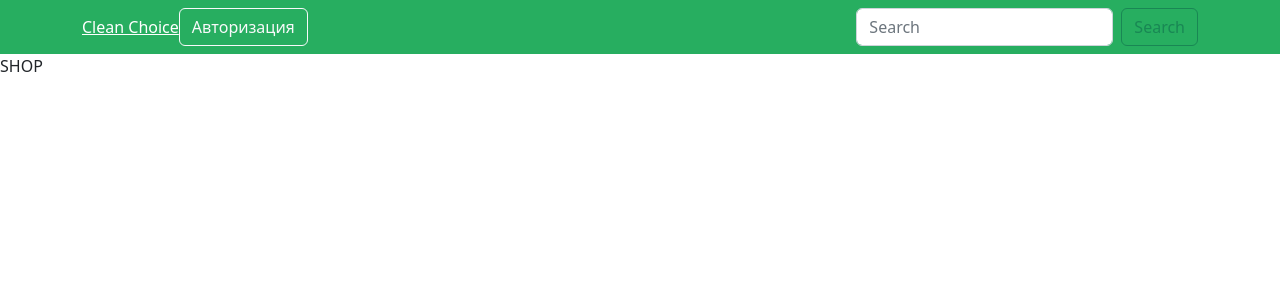
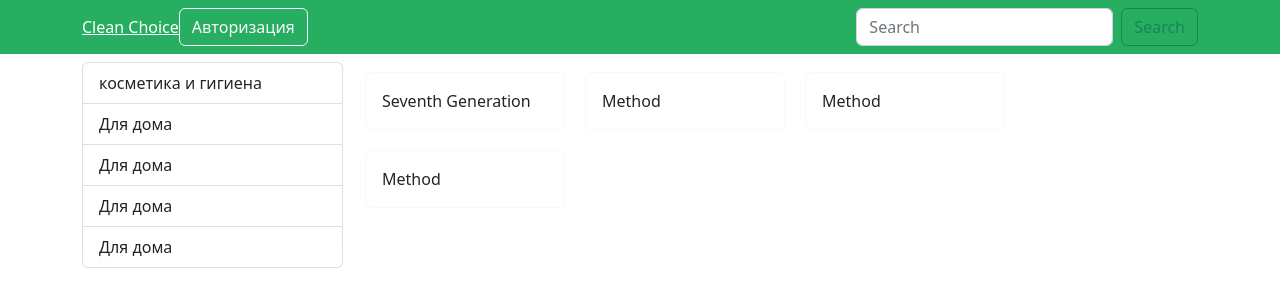
Before and after one commit to j1ter/PROProject, a React (Create React App) app in the folder client/: page / in a window 1280 px wide. Shown: the top 306 px of the page. Built offline with nearby package versions, Linux system fonts and the light colour scheme.

Commit message:
typeBar and brandBar
v1

```diff
--- /dev/null
+++ b/client/src/components/BrandBar.js
@@ -0,0 +1,29 @@
+import { observer } from "mobx-react-lite";
+import React, { useContext } from "react";
+import { Context } from "..";
+import { Card, Row } from "react-bootstrap";
+
+const BrandBar = observer(() => {
+    const {product} = useContext(Context)
+
+
+    return (
+        <Row  className="d-flex">
+            {product.brands.map(brand =>
+                <Card
+                style={{ cursor: "pointer", width: "200px", margin: "10px" }}
+                key={brand.id}
+                className="p-3"
+                onClick={() => product.setSelectedBrand(brand)}
+                border={brand.id === product.selectedBrand.id ? 'danger' : 'light'}
+
+                >
+                    {brand.name}
+                </Card>
+                )}
+
+        </Row>
+    );
+});
+
+export default BrandBar;
--- a/client/src/components/TypeBar.js
+++ b/client/src/components/TypeBar.js
@@ -0,0 +1,31 @@
+import { observer } from "mobx-react-lite";
+import React, { useContext } from "react";
+import { Context } from "..";
+import ListGroup from 'react-bootstrap/ListGroup';
+
+
+const TypeBar = observer(() => {
+    const {product} = useContext(Context)
+
+    return (
+        <ListGroup>
+            {product.types.map(type =>
+                <ListGroup.Item
+                style={{cursor: 'pointer',
+                backgroundColor: type.id === product.selectedType.id ? '#27AE60' : '',
+                color: type.id === product.selectedType.id ? 'white' : '',
+            }}
+                activ={type.id === product.selectedType.id}
+                onClick={() => product.setSelectedType(type)}
+                key={type.id}
+
+                >
+                    {type.name}
+                </ListGroup.Item>
+
+                )}
+        </ListGroup>
+    );
+});
+
+export default TypeBar;
--- a/client/src/pages/Auth.js
+++ b/client/src/pages/Auth.js
@@ -1,4 +1,3 @@
-import React from "react";
 import {NavLink, useLocation} from 'react-router-dom'
 import {Button, Card, Container, Form, Row} from 'react-bootstrap'
 import { LOGIN_ROUTE, REGISTRATION_ROUTE } from "../utils/consts";
--- a/client/src/pages/Shop.js
+++ b/client/src/pages/Shop.js
@@ -1,10 +1,23 @@
 import React from "react";
+import { Col, Container, Row } from "react-bootstrap";
+import TypeBar from "../components/TypeBar";
+import BrandBar from "../components/BrandBar";
 
 const Shop = () => {
     return (
-        <div>
-            SHOP
-        </div>
+        <Container>
+            <Row className="mt-2">
+                <Col md={3}>
+                    <TypeBar />
+
+                </Col>
+
+                <Col md={9}>
+                    <BrandBar />
+
+                </Col>
+            </Row>
+        </Container>
     );
 };
 
--- a/client/src/store/ProductStore.js
+++ b/client/src/store/ProductStore.js
@@ -4,11 +4,17 @@
     constructor() {
         this._types = [
             {id: 3, name: 'косметика и гигиена'},
-            {id: 4, name: 'Для дома'}
+            {id: 4, name: 'Для дома'},
+            {id: 5, name: 'Для дома'},
+            {id: 6, name: 'Для дома'},
+            {id: 7, name: 'Для дома'},
         ]
         this._brands = [
             {id: 2, name: 'Seventh Generation'},
-            {id: 7, name: 'Method'}
+            {id: 7, name: 'Method'},
+            {id: 8, name: 'Method'},
+            {id: 9, name: 'Method'},
+
         ]
         this._products = [
             {id: 2, name: 'Peppermint Fluoride-Free Toothpaste', price: 10, rating: 5, img: 'f70eb146-c249-4198-aa9b-31b55eec07d7.jpg'},
@@ -17,6 +23,8 @@
             {id: 5, name: ' Method All-Purpose Cleaner', price: 12, rating: 5, img: 'd15c34d7-0f3c-4abb-9d33-9b323208c575.jpg'},
             {id: 6, name: 'Method Dish Soap', price: 15, rating: 5, img: 'a4dd558f-3971-489c-a61c-6db43e49dff0.jpg'}
         ]
+        this._selectedType = {}
+        this._selectedBrand = {}
         makeAutoObservable(this)
     }
 
@@ -29,6 +37,12 @@
     setProducts(products) {
         this._products = products
     }
+    setSelectedType(type) {
+        this._selectedType = type
+    }
+    setSelectedBrand(brand) {
+        this._selectedBrand = brand
+    }
 
     get types() {
         return this._types
@@ -40,4 +54,10 @@
     get products() {
         return this._products
     }
+    get selectedType() {
+        return this._selectedType
+    }
+    get selectedBrand() {
+        return this._selectedBrand
+    }
 }
```
